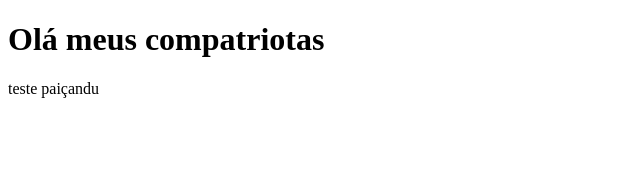
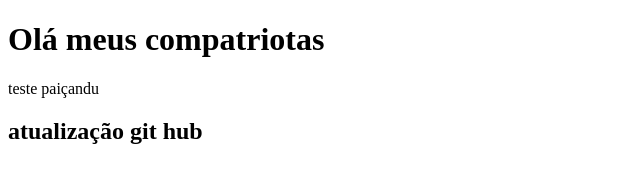
Before and after one commit to LeoLorena/AprendendoGitHub, a plain HTML site: page index.html in a window 1280 px wide. Shown: the whole page, without its empty margins (0-640 px from the left). Drawn offline with Linux system fonts and the light colour scheme.

Commit message:
att nova branche

```diff
--- a/index.html
+++ b/index.html
@@ -9,5 +9,6 @@
 <body>
     <h1>Olá meus compatriotas</h1>
     <p> teste paiçandu</p>
+    <h2>atualização git hub</h2>
 </body>
 </html>
```
